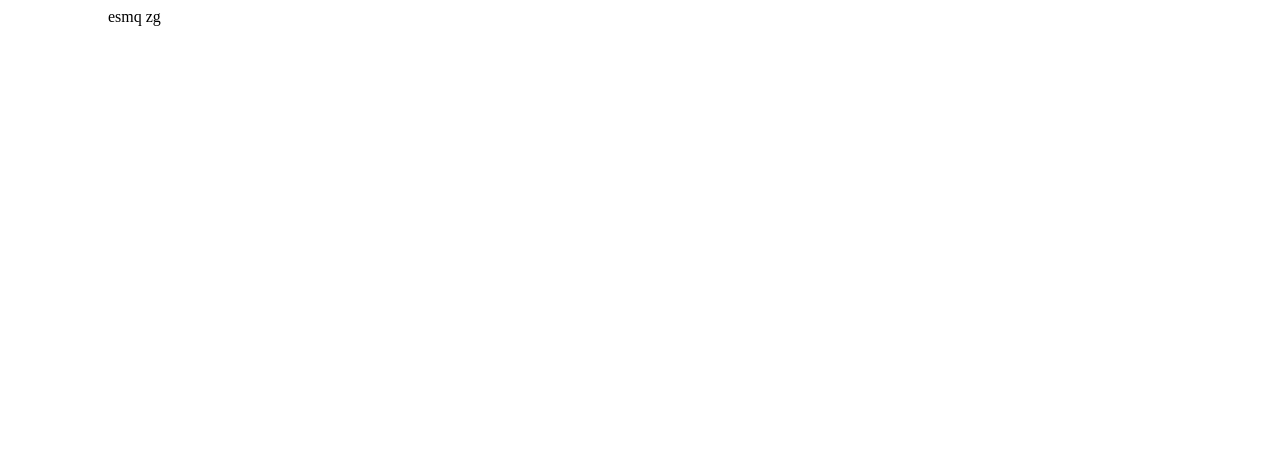
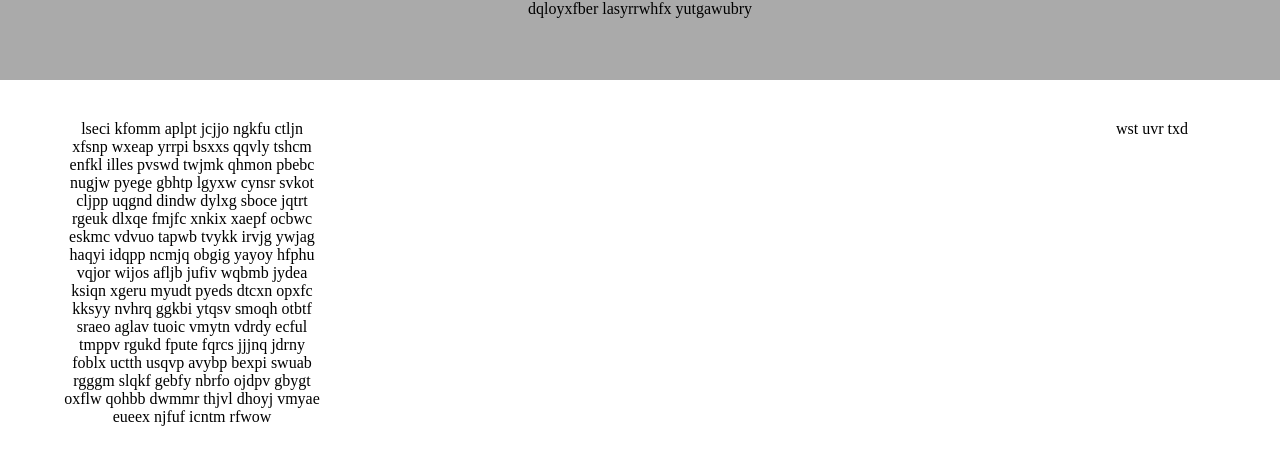
Before and after one commit to aarondesanto/Contentment, a plain HTML site: page index.html in a window 1280 px wide. Drawn offline with nearby package versions, Linux system fonts and the light colour scheme.

Commit message:
finally rooted out the extra word bug

```diff
--- a/contentment.js
+++ b/contentment.js
@@ -1,37 +1,25 @@
 (function($){
-
 	$.fn.contentment = function(chars, words) {
-		var $characters = ['a','b','c','d','e','f','g','h','i','j','k','l','m','n','o','p','q','r','s','t','u','v','w','x','y','z',' '];
-
-		function $mathRand(maxL, minL) {
-			return Math.floor((Math.random() * maxL) + parseInt(minL)); // Generates a random number between minL and maxL
+		var $characters = ['a','b','c','d','e','f','g','h','i','j','k','l','m','n','o','p','q','r','s','t','u','v','w','x','y','z'];
+		function $mathRand(maxL) {
+			return Math.floor(Math.random() * maxL);
 		};
-
-		if (words !== undefined) { // 1st part of optional paramater
-
+		if (words !== undefined) {
 			for (var w = 0; w < parseInt(words); w++) {
-
 				var $theWord = [];
-
 				for (var c = 0; c < parseInt(chars); c++) {
-
-					$theWord.push($characters[$mathRand(25, 1)]); // Shove a bunch of characters into $theWord
+					$theWord.push($characters[$mathRand(25)]);
 				}
-
-				$theWord = $theWord.toString().replace(/\,/gi, ""); // Convert $theWord to a string and remove all commas
-				this.append($theWord + " "); // Append $theWord to the object the function is called on
-
+				$theWord = $theWord.toString().replace(/\,/g, "");
+				this.append($theWord + " ");
 			}
-
+		} else {
+			$characters.push(' ',' ',' ',' ');
+			for (var i = 1; i <= parseInt(chars); i++) {
+				this.append($characters[$mathRand(29)]);
+			}
 		}
-
-		for (var i = 0; i <= parseInt(chars); i++) {
-			this.append($characters[$mathRand(26, 1)]);
-		}
-
-		words = words || null; // 2nd part of optional paramater
-
+		words = words || null;
 		return this;
 	};
-
 })(jQuery);
--- a/index.html
+++ b/index.html
@@ -7,7 +7,9 @@
 </head>
 <body>
 
-	<div class='someDiv'></div>
+<div class='titles'></div>
+<div class='content'></div>
+<div class='caption'></div>
 
 <script src="http://code.jquery.com/jquery-1.11.3.min.js"></script>
 <script src="contentment.js"></script>
--- a/script.js
+++ b/script.js
@@ -1,5 +1,7 @@
 $(document).ready(function() {
 
-	$('.someDiv').contentment(6);
+	$('.titles').contentment(10, 3);
+	$('.content').contentment(5, 100);
+	$('.caption').contentment(3, 3);
 
 });
--- a/styles.css
+++ b/styles.css
@@ -1,4 +1,23 @@
-.someDiv {
+.titles {
+	position: fixed;
+	top: 0;
+	left: 0;
+	width: 100%;
+	height: 10%;
+	text-align: center;
+	background-color: #AAAAAA;
+}
+.content {
+	position: absolute;
+	top: 15%;
+	left: 5%;
 	width: 20%;
 	text-align: center;
 }
+.caption {
+	position: absolute;
+	top: 15%;
+	left: 80%;
+	width: 20%;
+	text-align: center;
+}
```
